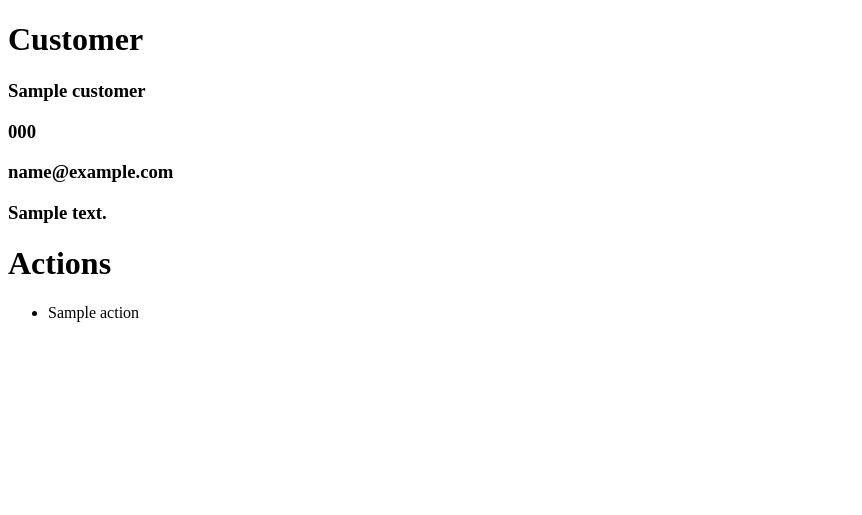
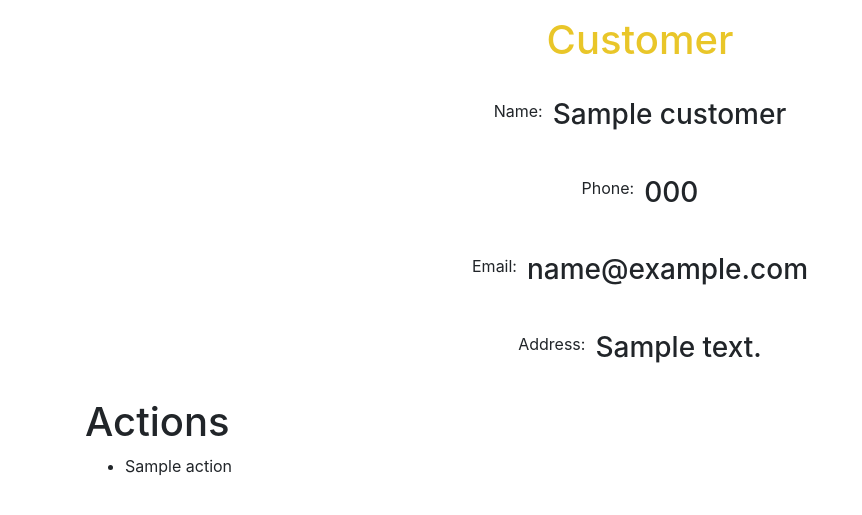
Before and after one commit to WINDY-WINDWARD/CUST_IDENT, a Flask app: template Routes/template/salesDashboard.html in a window 1280 px wide. Shown: the top 515 px of the page, without its empty margins (0-862 px from the left). Run offline with Flask 2, Linux system fonts and the light colour scheme; the template is opened without the code that fills it: most values are stand-ins (such as "Sample title", 1, 10 or a date in 2020).

Commit message:
dashboard

```diff
--- /dev/null
+++ b/Routes/static/css/dashboard.css
@@ -0,0 +1,36 @@
+.container {
+    margin-top: 20px;
+    margin-bottom: 20px;
+    margin: auto;
+    width: 80%;
+}
+
+.heading{
+    font-size: 20px;
+    font-weight: 600;
+    color: rgb(233, 198, 41);
+    margin-bottom: 20px;
+    margin-top: 20px;
+    display: flex;
+    align-items: center;
+    align-content: center;
+    flex-direction: row;
+    justify-content: center;
+    align-items: center;
+    margin: 1rem 0;
+    text-shadow: 2px;
+}
+
+.rowContent{
+    display: flex;
+    padding: 10px;
+    gap: 10px;
+    align-items: center;
+    align-content: center;
+    flex-direction: row;
+    justify-content: center;
+    align-items: center;
+    margin: 1rem 0;
+    align-self: center;
+    text-align: center;
+}
--- a/Routes/template/salesDashboard.html
+++ b/Routes/template/salesDashboard.html
@@ -6,22 +6,43 @@
     <meta http-equiv="X-UA-Compatible" content="IE=edge">
     <meta name="viewport" content="width=device-width, initial-scale=1.0">
     <title>Document</title>
+    <link rel="stylesheet" href="../static/css/dashboard.css">
+    <link rel="stylesheet" href="{{url_for('static', filename='css/dashboard.css')}}" />
+    <link rel="stylesheet" href="../static/css/bootstrap.css">
+
 </head>
 
 <!-- TODO: BEAUTIFY AFTER BACKED DEV COMPLETES WORK -->
 
 <body>
-    <h1>Customer</h1>
-    <h3>{{Customer.name}}</h3>
-    <h3>{{Customer.phone}}</h3>
-    <h3>{{Customer.email}}</h3>
-    <h3>{{Customer.address}}</h3>
+    <div class="container">
+    <div class="heading">
+        <h1>Customer</h1>
+    </div>
+
+    <div class="rowContent">
+        <p>Name: </p> <h3>{{Customer.name}}</h3>
+    </div>
+    <div class="rowContent">
+        <p>Phone: </p>
+        <h3>{{Customer.phone}}</h3>
+    </div>
+    <div class="rowContent">
+        <p>Email: </p>
+        <h3>{{Customer.email}}</h3>
+    </div>
+    <div class="rowContent">
+        <p>Address: </p>
+        <h3>{{Customer.address}}</h3>
+    </div>
+
     <h1>Actions</h1>
     <ul>
         {% for action in actions_list %}
         <li>{{ action }}</li>
         {% endfor %}
     </ul>
+    </div>
 </body>
 
 </html>
```
